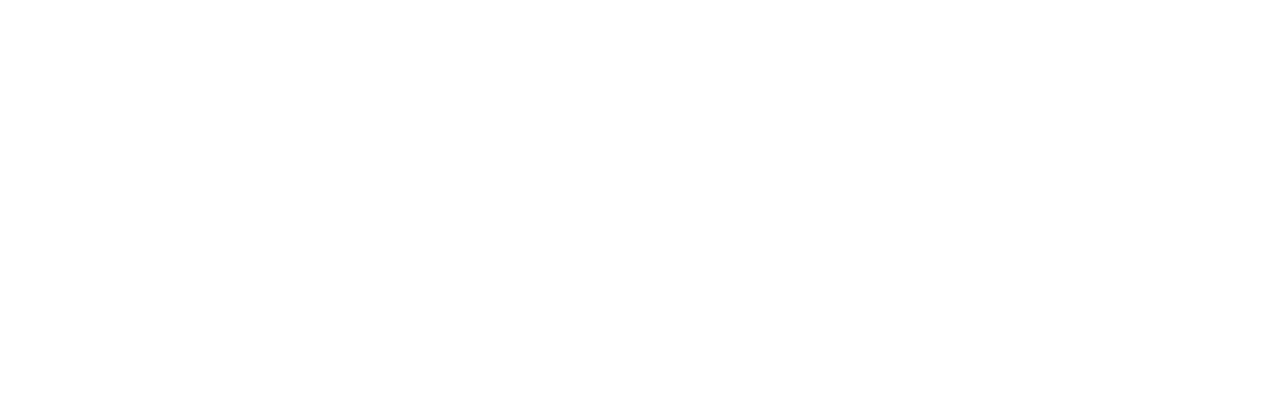
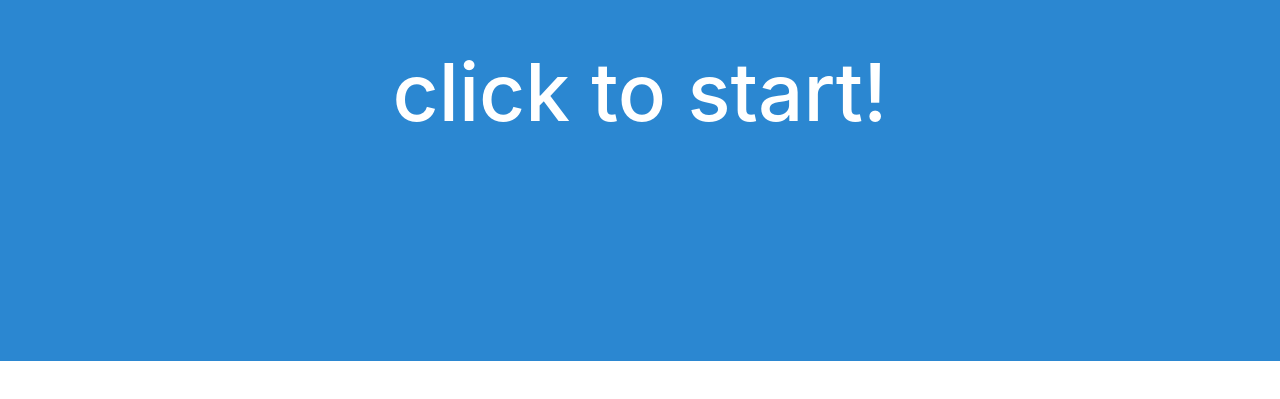
Before and after one commit to ji-hunc/HumanBenchmark, a React (Create React App) app: page /sequencememorytest in a window 1280 px wide. Before the commit this address had no page. Shown: the part 179-578 px from the top of the page. Built offline with nearby package versions, Linux system fonts and the light colour scheme.

Commit message:
feat. sequenceTest 구현 완료

```diff
--- a/src/App.js
+++ b/src/App.js
@@ -4,6 +4,7 @@
 import Home from './pages/Home/home';
 import { BrowserRouter, Route, Routes, Link } from 'react-router-dom';
 import ReactionTimeTest from './pages/ReactionTimeTest/reactionTimeTest';
+import SequenceMemoryTest from './pages/SequenceMemoryTest/SequenceMemoryTest';
 
 function App() {
   return (
@@ -11,6 +12,7 @@
       <Routes>
         <Route path="/" element={<Home />} />
         <Route path="/reactiontimetest" element={<ReactionTimeTest />} />
+        <Route path="/sequencememorytest" element={<SequenceMemoryTest />} />
       </Routes>
     </div>
   );
--- /dev/null
+++ b/src/components/Matrix/Matrix.js
@@ -0,0 +1,172 @@
+/* eslint-disable react/prop-types */
+import { useState, useRef } from 'react';
+import React from 'react';
+import * as style from './styles';
+import ResultBox from '../ResultBox/ResultBox';
+
+export default function Matrix(props) {
+  const [answer, setAnswer] = useState('');
+  const [level, setLevel] = useState(0);
+  const [clickCount, setClickCount] = useState(0);
+  const [question, setQuestion] = useState(props.numbers);
+  const [gameOver, setGameOver] = useState(false);
+  const [isTesting, setIsTesting] = useState(false);
+  const background = props.background;
+  const squares = useRef();
+  const blockRefs = useRef([]);
+  // let question = '';
+
+  const row1 = [1, 2, 3].map((index) => (
+    <style.Square
+      key={index}
+      onClick={(event) => handleBlockClick(event, index)}
+      ref={(el) => (blockRefs.current[index] = el)}
+    />
+  ));
+  const row2 = [4, 5, 6].map((index) => (
+    <style.Square
+      key={index}
+      onClick={(event) => handleBlockClick(event, index)}
+      ref={(el) => (blockRefs.current[index] = el)}
+    />
+  ));
+  const row3 = [7, 8, 9].map((index) => (
+    <style.Square
+      key={index}
+      onClick={(event) => handleBlockClick(event, index)}
+      ref={(el) => (blockRefs.current[index] = el)}
+    />
+  ));
+
+  const genRandomSeq = () => {
+    let seq = '';
+    for (let i = 0; i < 30; i++) {
+      seq += Math.floor(Math.random() * (10 - 1)) + 1;
+    }
+    setQuestion(seq);
+  };
+
+  const handleBlockClick = (event, index) => {
+    const levelVar = level;
+    console.log(
+      'question: ',
+      question[clickCount],
+      question,
+      'index: ',
+      index,
+      'clickCount: ',
+      clickCount,
+    );
+    console.log(question);
+    console.log(question);
+    console.log(question);
+    if (question[clickCount] != index) {
+      console.log('Game Over');
+      background.current.style.backgroundColor = 'rgb(206, 38, 54)';
+      setTimeout(() => {
+        background.current.style.backgroundColor = 'rgb(43, 135, 209)';
+      }, 500);
+      // game over
+      setGameOver(true);
+      genRandomSeq();
+      // alert('Game Over');
+      // TODO GameOver시 처리할 프로세스 작성해야함
+      return;
+    }
+    event.target.style.backgroundColor = '#fff';
+    event.target.style.opacity = 0.8;
+    setTimeout(() => {
+      event.target.style.backgroundColor = 'rgb(0, 0, 102)';
+      event.target.style.opacity = 0.15;
+    }, 300);
+    console.log('clickCount: ', clickCount, 'level: ', level);
+    if (clickCount == level) {
+      console.log('You Win');
+      // next level
+      setLevel((state) => state + 1);
+      setClickCount(0);
+      background.current.style.backgroundColor = 'rgb(75, 219, 106)';
+      setTimeout(() => {
+        background.current.style.backgroundColor = 'rgb(43, 135, 209)';
+        console.log('levellevellevellevellevel', level);
+        showQuestion(0, levelVar + 1);
+      }, 500);
+    } else {
+      setClickCount((state) => state + 1);
+    }
+  };
+
+  const showQuestion = (index, levelVar) => {
+    console.log(question);
+    squares.current.style.pointerEvents = 'none';
+    if (index >= levelVar + 1) {
+      console.log('return');
+      squares.current.style.pointerEvents = 'auto';
+      return;
+    }
+    console.log('index: ', index, 'level: ', level);
+    console.log('@@@@@@@@@@@@@@@@@@@@@@@@@@');
+    console.log(blockRefs.current[question[index]]);
+    console.log(
+      'question: ',
+      question,
+      'question[index]: ',
+      question[index],
+      'index: ',
+      index,
+      blockRefs.current[question[index]],
+      blockRefs.current[question[index]].style,
+    );
+    console.log('@@@@@@@@@@@@@@@@@@@@@@@@@@');
+    blockRefs.current[question[index]].style.backgroundColor = '#fff';
+    blockRefs.current[question[index]].style.opacity = 0.8;
+    setTimeout(() => {
+      blockRefs.current[question[index]].style.backgroundColor =
+        'rgb(0, 0, 102)';
+      blockRefs.current[question[index]].style.opacity = 0.15;
+      showQuestion(index + 1, levelVar);
+    }, 500);
+  };
+
+  const startGame = (index) => {
+    showQuestion(index, 0);
+  };
+
+  const initTest = () => {
+    setLevel(0);
+    setClickCount(0);
+    setGameOver(false);
+    setIsTesting(false);
+  };
+
+  return (
+    <style.Container>
+      {gameOver ? (
+        <ResultBox
+          testTitle="SqeuenceTest"
+          testResult={level + ' Level'}
+          clickTryAgain={initTest}
+        />
+      ) : isTesting ? (
+        <style.Squares ref={squares}>
+          <h1 style={{ color: '#ffffff' }}>LEVEL {level + 1} </h1>
+
+          <style.SquareRow>{row1}</style.SquareRow>
+          <style.SquareRow>{row2}</style.SquareRow>
+          <style.SquareRow>{row3}</style.SquareRow>
+        </style.Squares>
+      ) : (
+        <style.startLabel
+          style={{ cursor: 'pointer' }}
+          onClick={() => {
+            setIsTesting(true);
+            // 그려지기 전에 불러서 style 관련 에러 뜸
+            setTimeout(() => startGame(0), 500);
+          }}
+        >
+          click to start!
+        </style.startLabel>
+      )}
+    </style.Container>
+  );
+}
--- /dev/null
+++ b/src/components/Matrix/styles.js
@@ -0,0 +1,50 @@
+import styled from 'styled-components';
+
+export const Container = styled.div`
+  width: 100%;
+  height: 100%;
+  display: flex;
+  justify-content: center;
+  width: 100%;
+  align-items: center;
+`;
+
+export const Squares = styled.div`
+  display: flex;
+  flex-direction: column;
+  justify-content: center;
+  gap: 15px;
+`;
+
+export const SquareRow = styled.div`
+  display: flex;
+  flex-direction: row;
+  justify-content: center;
+
+  gap: 15px;
+`;
+
+export const Square = styled.div`
+  border-width: 8.25px;
+  border-radius: 8.5px;
+  vertical-align: top;
+  display: inline-block;
+  background-color: rgb(123, 123, 123);
+  width: 120px;
+  height: 120px;
+  cursor: pointer;
+  background-color: rgb(0, 0, 102);
+  opacity: 0.15;
+  transform: scale(1, 1);
+`;
+
+export const startLabel = styled.div`
+  font-weight: 500;
+  font-size: 80px;
+  color: white;
+  display: flex;
+  flex-direction: column;
+  justify-content: center;
+  width: 100%;
+  height: 100%;
+`;
--- a/src/components/ResultBox/ResultBox.js
+++ b/src/components/ResultBox/ResultBox.js
@@ -7,7 +7,7 @@
   return (
     <style.Container>
       <style.TestTitle>{props.testTitle}</style.TestTitle>
-      <style.TestResult>{props.testResult + ' ms'}</style.TestResult>
+      <style.TestResult>{props.testResult}</style.TestResult>
       <style.InfoText>register your score</style.InfoText>
       <style.ButtonBox>
         <style.Button background="rgb(255, 209, 84)">Save score</style.Button>
--- a/src/components/ResultBox/styles.js
+++ b/src/components/ResultBox/styles.js
@@ -1,6 +1,7 @@
 import styled from 'styled-components';
 
 export const Container = styled.div`
+  color: rgb(255, 255, 255);
   display: flex;
   flex-direction: column;
 `;
--- a/src/pages/Home/home.js
+++ b/src/pages/Home/home.js
@@ -12,7 +12,9 @@
       <div onClick={() => navigate('/reactiontimetest')}>
         <TestCard title="test1" />
       </div>
-      <TestCard title="test2" />
+      <div onClick={() => navigate('/sequencememorytest')}>
+        <TestCard title="test2" />
+      </div>
       <TestCard title="test3" />
     </style.Container>
   );
--- a/src/pages/ReactionTimeTest/reactionTimeTest.js
+++ b/src/pages/ReactionTimeTest/reactionTimeTest.js
@@ -100,7 +100,7 @@
             <ResultBox
               clickTryAgain={initTest}
               testTitle="Reaction Time"
-              testResult={totalScoreTime / 5}
+              testResult={totalScoreTime / 5 + ' ms'}
             />
           ) : (
             <div>
--- /dev/null
+++ b/src/pages/SequenceMemoryTest/SequenceMemoryTest.js
@@ -0,0 +1,25 @@
+import { useState, useRef } from 'react';
+import React from 'react';
+import * as style from './styles';
+import ResultBox from '../../components/ResultBox/ResultBox';
+import Matrix from '../../components/Matrix/Matrix';
+
+export default function SequenceMemoryTest() {
+  const background = useRef();
+
+  const genRandomSeq = () => {
+    let seq = '';
+    for (let i = 0; i < 30; i++) {
+      seq += Math.floor(Math.random() * (10 - 1)) + 1;
+    }
+    return seq;
+  };
+
+  const numbers = genRandomSeq();
+
+  return (
+    <style.Container ref={background}>
+      <Matrix background={background} numbers={numbers} />
+    </style.Container>
+  );
+}
--- /dev/null
+++ b/src/pages/SequenceMemoryTest/styles.js
@@ -0,0 +1,11 @@
+import styled from 'styled-components';
+
+export const Container = styled.div`
+  display: flex;
+  flex-direction: column;
+  align-items: center;
+  justify-content: center;
+  background-color: rgb(43, 135, 209);
+  width: 100%;
+  height: 540px;
+`;
```
